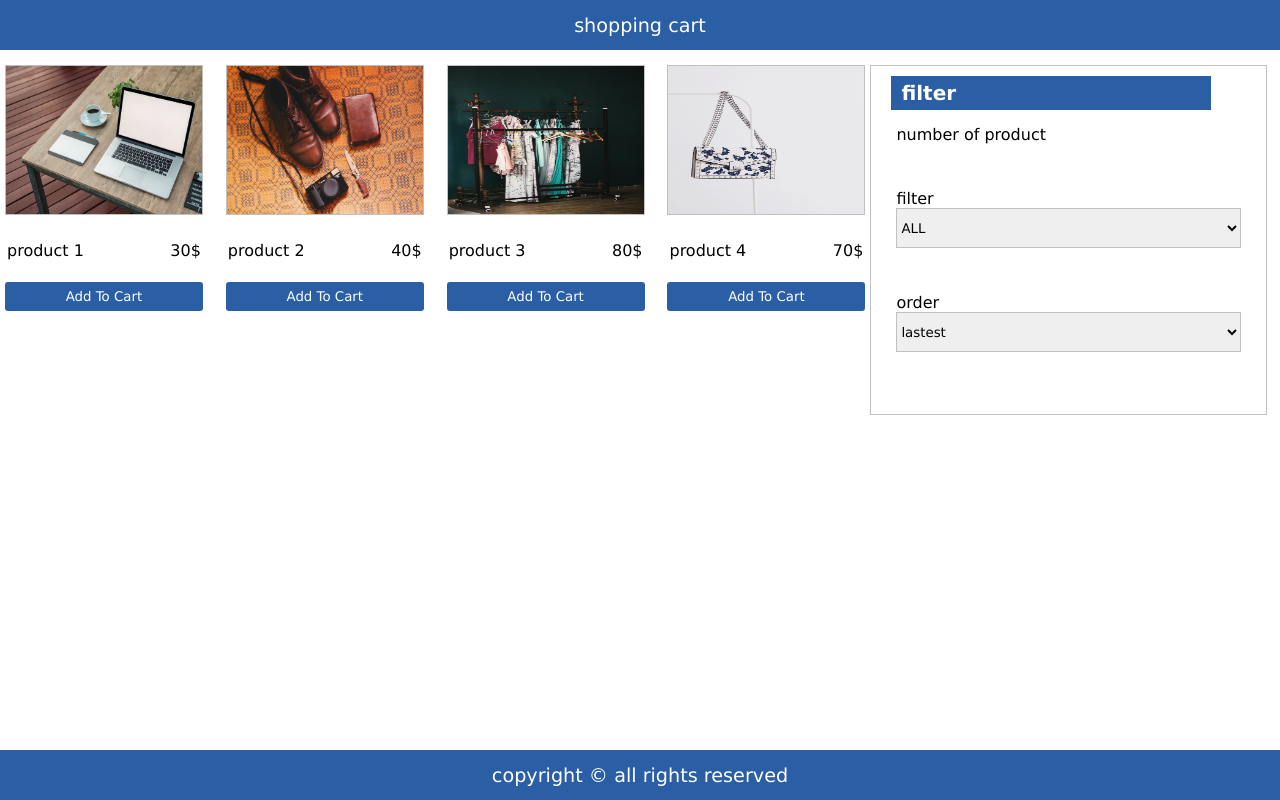
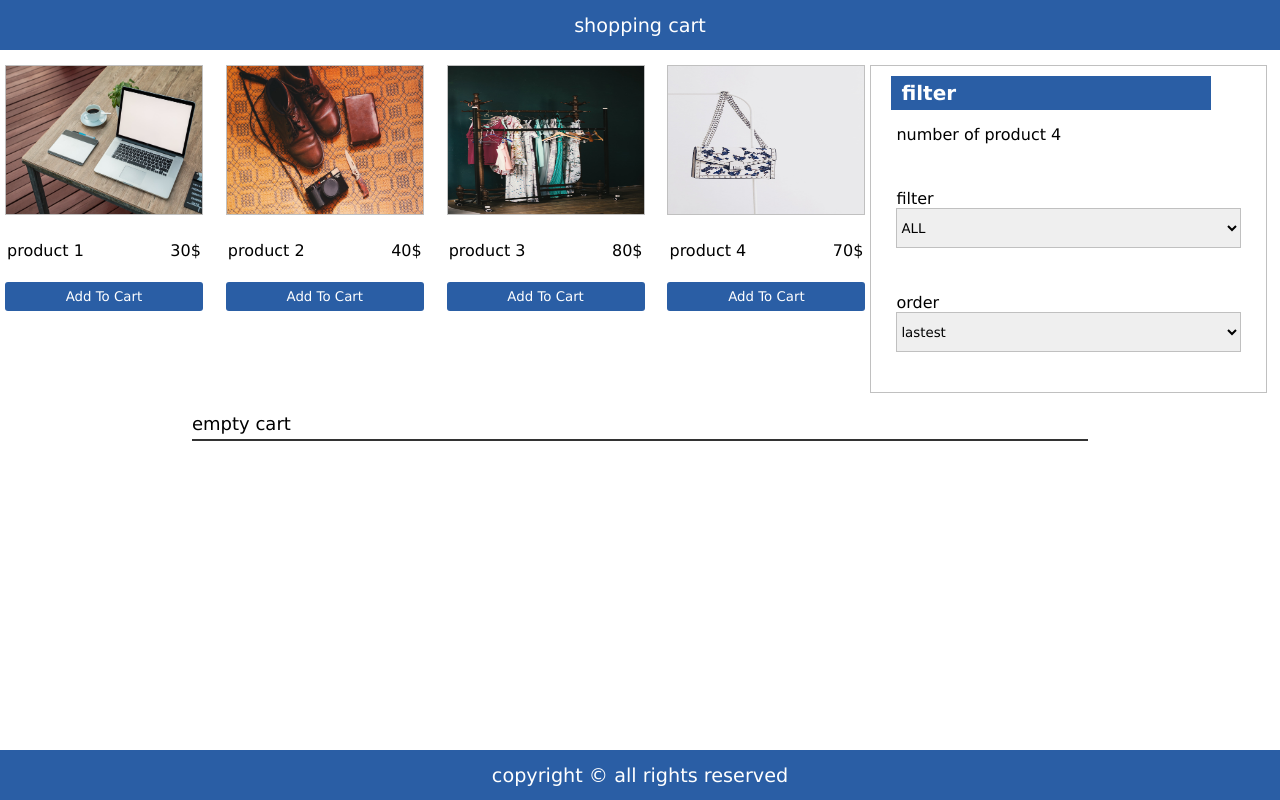
Before and after one commit to amir-hos/react-shopping-cart, a React (Create React App) app in the folder client/: page / in a window 1280 px wide. Built offline with nearby package versions, Linux system fonts and the light colour scheme.

Commit message:
cart-comp

```diff
--- a/client/src/App.js
+++ b/client/src/App.js
@@ -1,5 +1,6 @@
 
-import React, { useState } from "react";
+import React, { useEffect, useState } from "react";
+import Cart from "./component/cart/cart";
 import Filter from "./component/Filter/filter";
 import Footer from "./component/Footer/footer";
 import Header from "./component/Header/header";
@@ -12,7 +13,29 @@ function App() {
 
   const [size , setSize] =useState("");
   const [order , setOrder] =useState("");
+  const [cartItem , setCartItem] = useState(JSON.parse(localStorage.getItem('cartItem')) || []);
 
+  const addToCart =(product)=>{
+    let cartClone = [...cartItem];
+    var isProductExist = false;
+    cartClone.forEach(p=>{
+      if(p.id == product.id){
+        p.qty++;
+        isProductExist =true;
+      }
+    })
+    if(!isProductExist){
+      cartClone.push({...product , qty: 1});
+    }
+    setCartItem(cartClone);
+  }
+  useEffect(()=>{
+    localStorage.setItem('cartItem', JSON.stringify(cartItem))
+  },[cartItem])
+  const removeCart =(product)=>{
+    let cartClone =[...cartItem];
+    setCartItem(cartClone.filter(p=> p.id != product.id))
+  }
   const handleFilterBySize = (e)=>{
     setSize(e.target.value);
     if (e.target.value == "ALL"){
@@ -42,15 +65,20 @@ function App() {
   return (
     <div className="App">
       <Header/>
-      <main className="wrapper">
-        <Products products={products}/>
+      <main>
+        <div className="wrapper">
+        <Products products={products} addToCart={addToCart} />
         <Filter className='filter'
+        productNumber={products.length}
         size={size}
         order={order}
         handleFilterBySize={handleFilterBySize}
         handleFilterByOrder={handleFilterByOrder}
         />
+        </div>
+        <Cart cartItem={cartItem} removeCart={removeCart}/>
         </main>
+
       <Footer />
     </div>
   );
--- a/client/src/component/Filter/filter.js
+++ b/client/src/component/Filter/filter.js
@@ -4,7 +4,7 @@ import '../../css/Filter/filter.css';
   return (
     <div className='filter-wraper'>
       <h2 className='filter-title'>filter</h2>
-      <div className='num-of-product'>number of product</div>
+      <div className='num-of-product'>number of product {props.productNumber}</div>
       <div className='filter-size'>
         <span>filter</span>
         <select className='filter-select' value={props.size} onChange={props.handleFilterBySize}>
--- a/client/src/component/Products/products.js
+++ b/client/src/component/Products/products.js
@@ -23,7 +23,7 @@ import ProductModal from './productModal';
                         <p>{prod.title}</p>
                         <span>{prod.price}$</span>
                     </div>
-                    <button>Add To Cart</button>
+                    <button onClick={()=>props.addToCart(prod)}>Add To Cart</button>
                 </div>
 
         ))}
--- /dev/null
+++ b/client/src/component/cart/cart.js
@@ -0,0 +1,28 @@
+import React from 'react';
+import '../../css/cart/cart.css';
+ function Cart(props) {
+  return (
+    <div>
+      <div className='cart-wraper'>
+        <div className='title'>{props.cartItem.length === 0 ? 'empty cart' :
+        <p>there is {props.cartItem.length} product</p>}
+        </div>
+        <div className='cart-items'>
+            {props.cartItem.map(item=>(
+              <div className='cart-item' key={item.id}>
+              <img src={item.imageUrl} alt=''></img>
+              <div className='info'>
+                  <p>title: {item.title}</p>
+                  <p>qty: {item.qty}</p>
+                  <p>price: ${item.price}</p>
+              </div>
+              <button onClick={()=> props.removeCart(item)}>Remove</button>
+          </div>
+            ))}
+        </div>
+      </div>
+    </div>
+  )
+}
+
+export default Cart
--- /dev/null
+++ b/client/src/component/cart/cart.scss
@@ -0,0 +1,45 @@
+.cart-wraper
+{
+    width: 70%;
+    margin: 20px auto;
+}
+.title
+{
+    font-size: large;
+    padding-bottom: 5px;
+    border-bottom: 2px solid #333;
+    margin-bottom: 30px;
+}
+.cart-item
+{
+    display: flex;
+    justify-content: space-between;
+    align-items: center;
+    padding: 15px;
+    box-shadow: 2px 2px 3px #c0c0c0;
+    margin-bottom: 10px;
+
+    img
+{
+    width: 170px;
+    margin-right: 20px;
+}
+.info
+{
+    display: flex;
+    justify-content: space-between;
+    flex-direction: column;
+    flex: 1;
+    font-size: 17px;
+}
+button
+{
+    width: 120px;
+    background-color: #2a5ea5;
+    border-radius: 3px;
+    border: 0;
+    color: white;
+    padding: 7px;
+    cursor: pointer;
+}
+}
--- /dev/null
+++ b/client/src/css/cart/cart.css
@@ -0,0 +1,40 @@
+.cart-wraper {
+  width: 70%;
+  margin: 20px auto;
+}
+
+.title {
+  font-size: large;
+  padding-bottom: 5px;
+  border-bottom: 2px solid #333;
+  margin-bottom: 30px;
+}
+
+.cart-item {
+  display: flex;
+  justify-content: space-between;
+  align-items: center;
+  padding: 15px;
+  box-shadow: 2px 2px 3px #c0c0c0;
+  margin-bottom: 10px;
+}
+.cart-item img {
+  width: 170px;
+  margin-right: 20px;
+}
+.cart-item .info {
+  display: flex;
+  justify-content: space-between;
+  flex-direction: column;
+  flex: 1;
+  font-size: 17px;
+}
+.cart-item button {
+  width: 120px;
+  background-color: #2a5ea5;
+  border-radius: 3px;
+  border: 0;
+  color: white;
+  padding: 7px;
+  cursor: pointer;
+}
```
